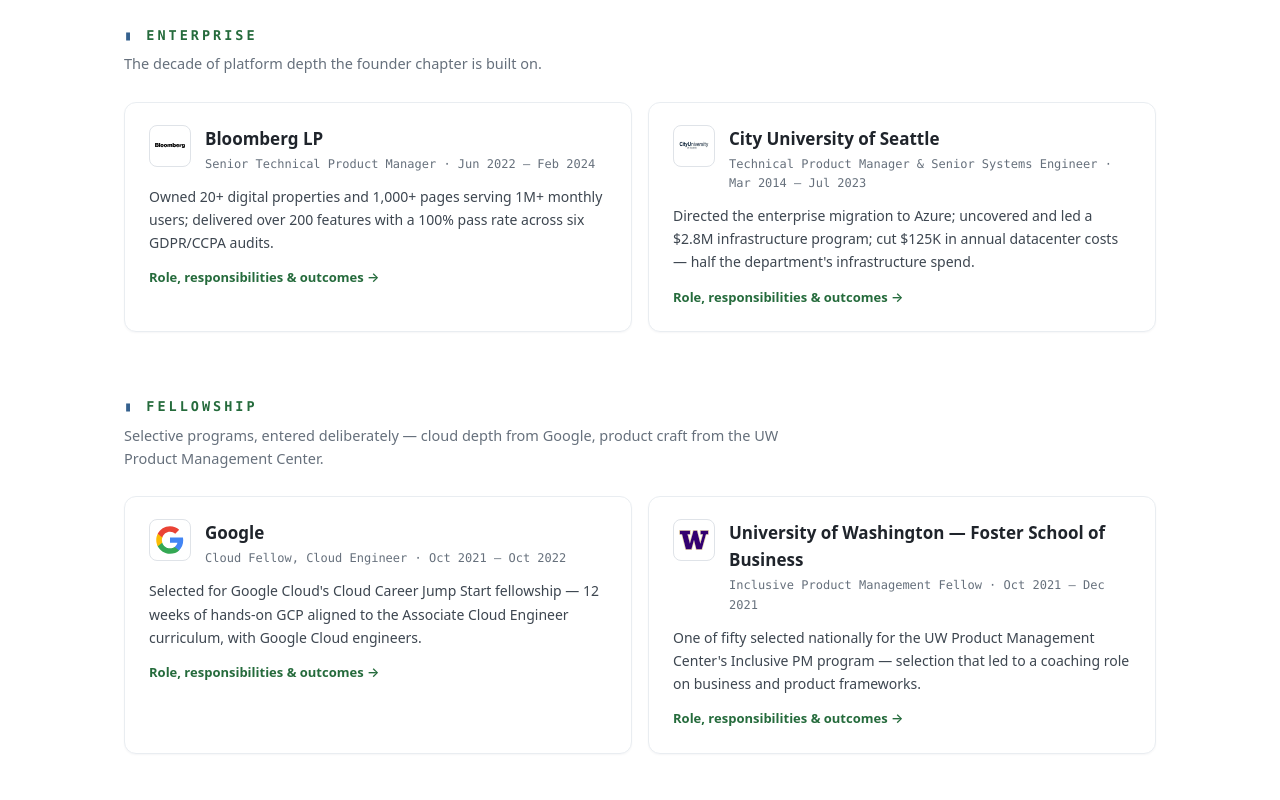
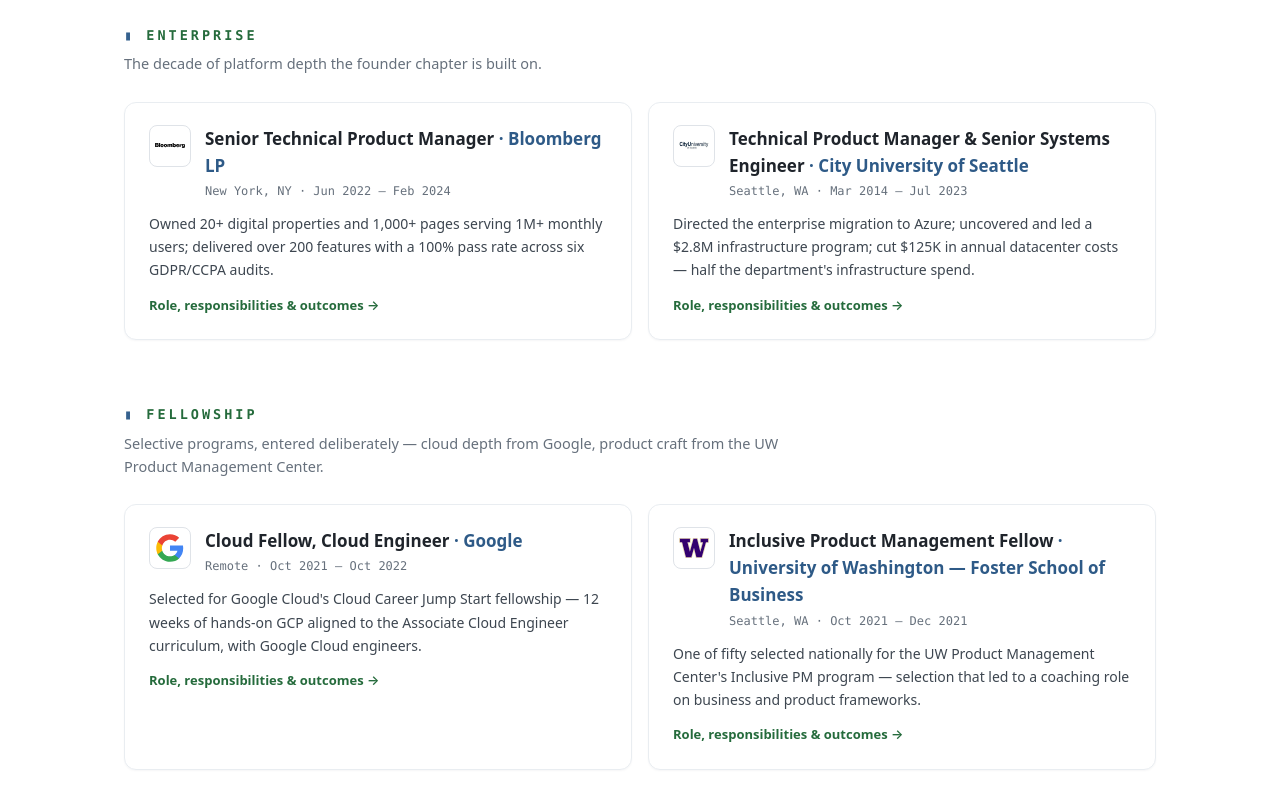
Before and after one commit to pauloes-btechs/portfolio, a Next.js app: page / in a window 1280 px wide. Shown: the part 1320-2120 px from the top of the page. Built offline with nearby package versions, Linux system fonts and the light colour scheme.

Commit message:
Home cards: uniform title-first format, title in ink, company in blue

```diff
--- a/app/page.js
+++ b/app/page.js
@@ -12,15 +12,9 @@
         <CompanyMark role={r} size={42} compact />
         <div>
           <div className="role">
-            {showCompanyFirst ? r.company : (
-              <>
-                {r.title} <span className="co">· {r.company}</span>
-              </>
-            )}
+            {r.title} <span className="co">· {r.company}</span>
           </div>
-          <div className="meta">
-            {showCompanyFirst ? `${r.title} · ${r.dates}` : `${r.location} · ${r.dates}`}
-          </div>
+          <div className="meta">{`${r.location} · ${r.dates}`}</div>
         </div>
       </div>
       <p>{r.card}</p>
```
